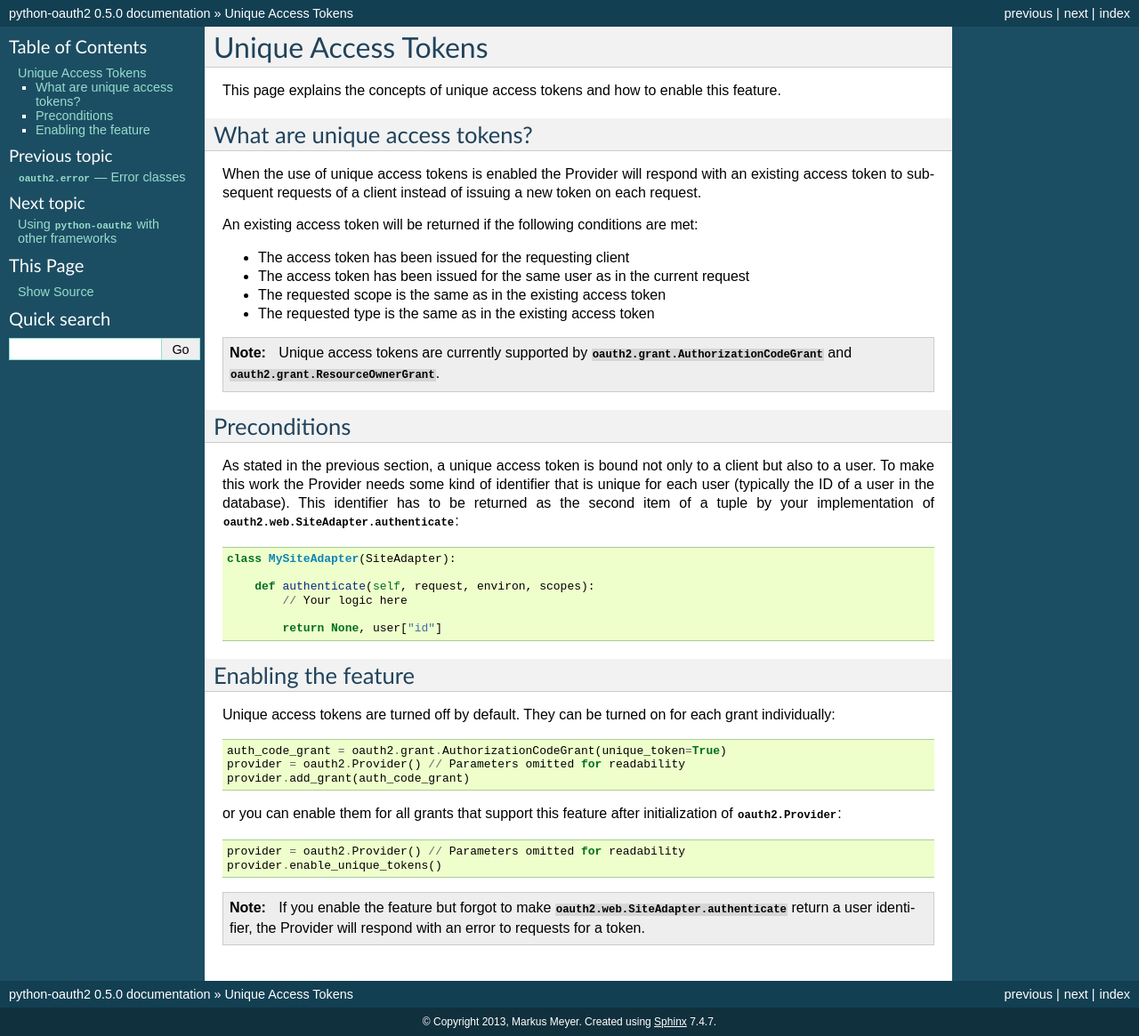
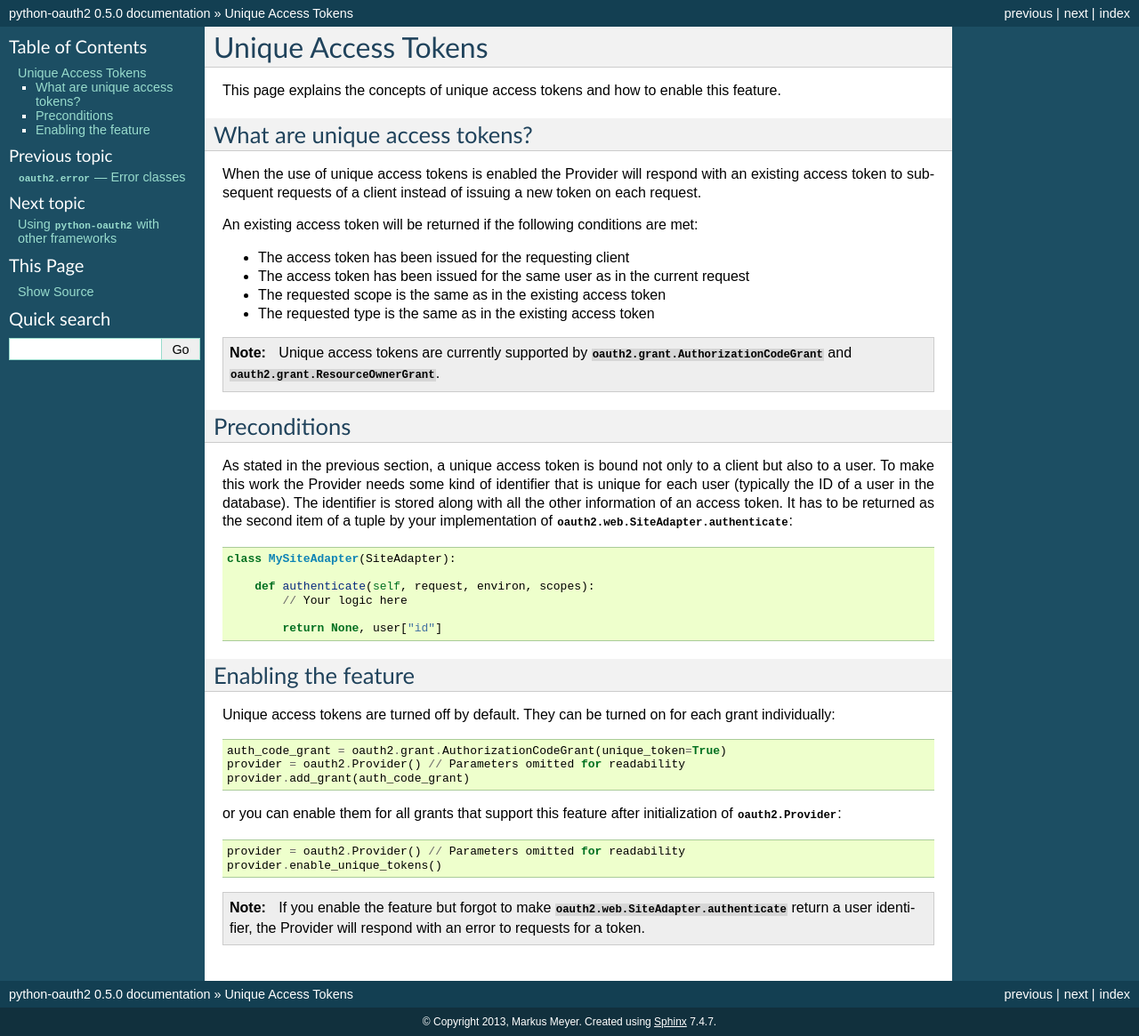
Before and after one commit to wndhydrnt/python-oauth2, a Sphinx documentation site: the page built from docs/unique_token.rst, in a window 1280 px wide. Shown: the whole page at 89% size. Built offline with Sphinx 7.4.7, drawn with Linux system fonts in a browser that asks for light colours.

Commit message:
Aligning examples with changes in code

```diff
--- a/docs/unique_token.rst
+++ b/docs/unique_token.rst
@@ -31,8 +31,9 @@ Preconditions
 As stated in the previous section, a unique access token is bound not only to a
 client but also to a user. To make this work the Provider needs some kind of
 identifier that is unique for each user (typically the ID of a user in the
-database). This identifier has to be returned as the second item of a tuple
-by your implementation of :class:`oauth2.web.SiteAdapter.authenticate`::
+database). The identifier is stored along with all the other information of an
+access token. It has to be returned as the second item of a tuple by your
+implementation of :class:`oauth2.web.SiteAdapter.authenticate`::
 
     class MySiteAdapter(SiteAdapter):
 
```
Also changed, not shown: README.rst (+10 -3 lines), oauth2/__init__.py (+11 -3 lines), 1 other file.
